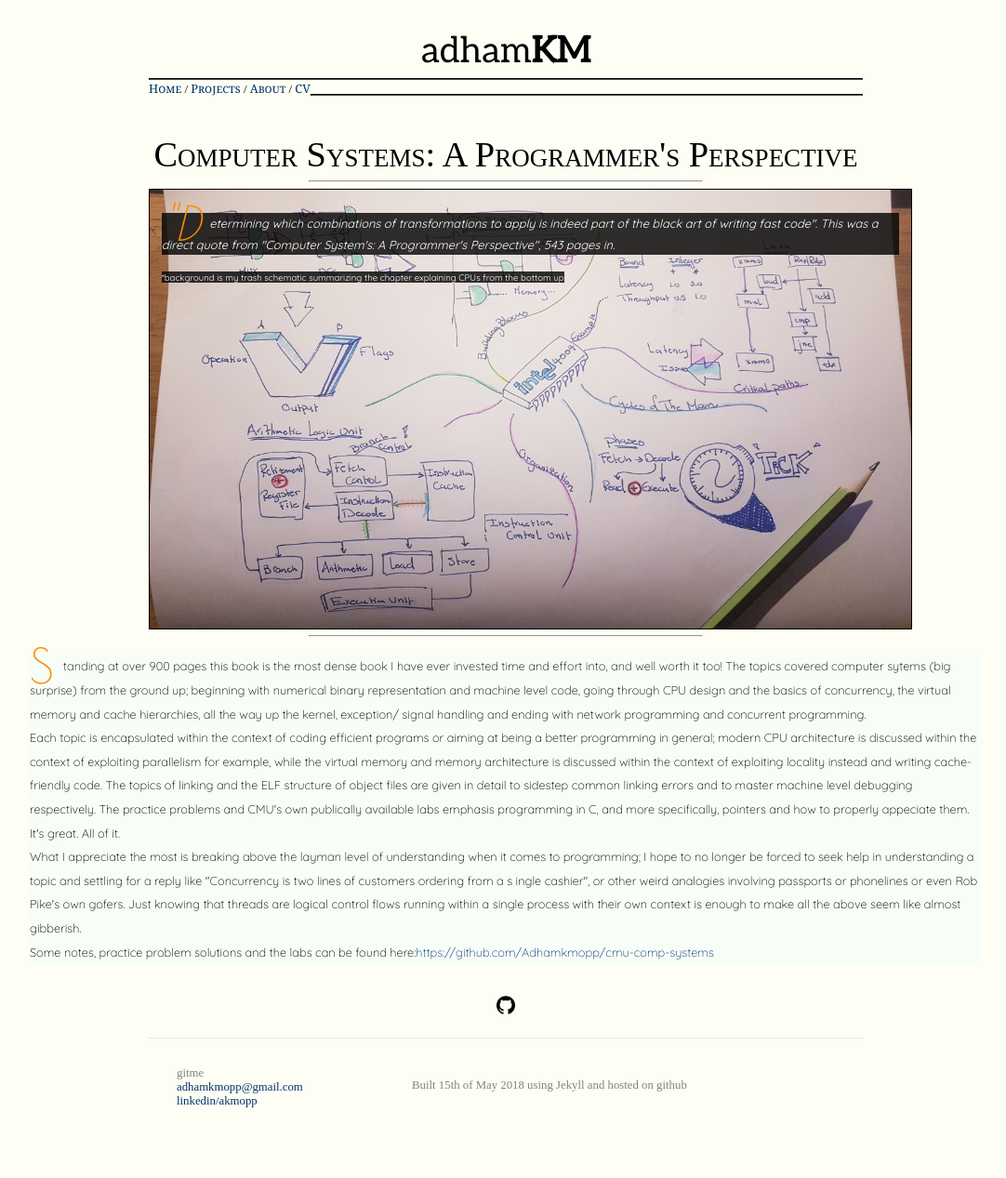
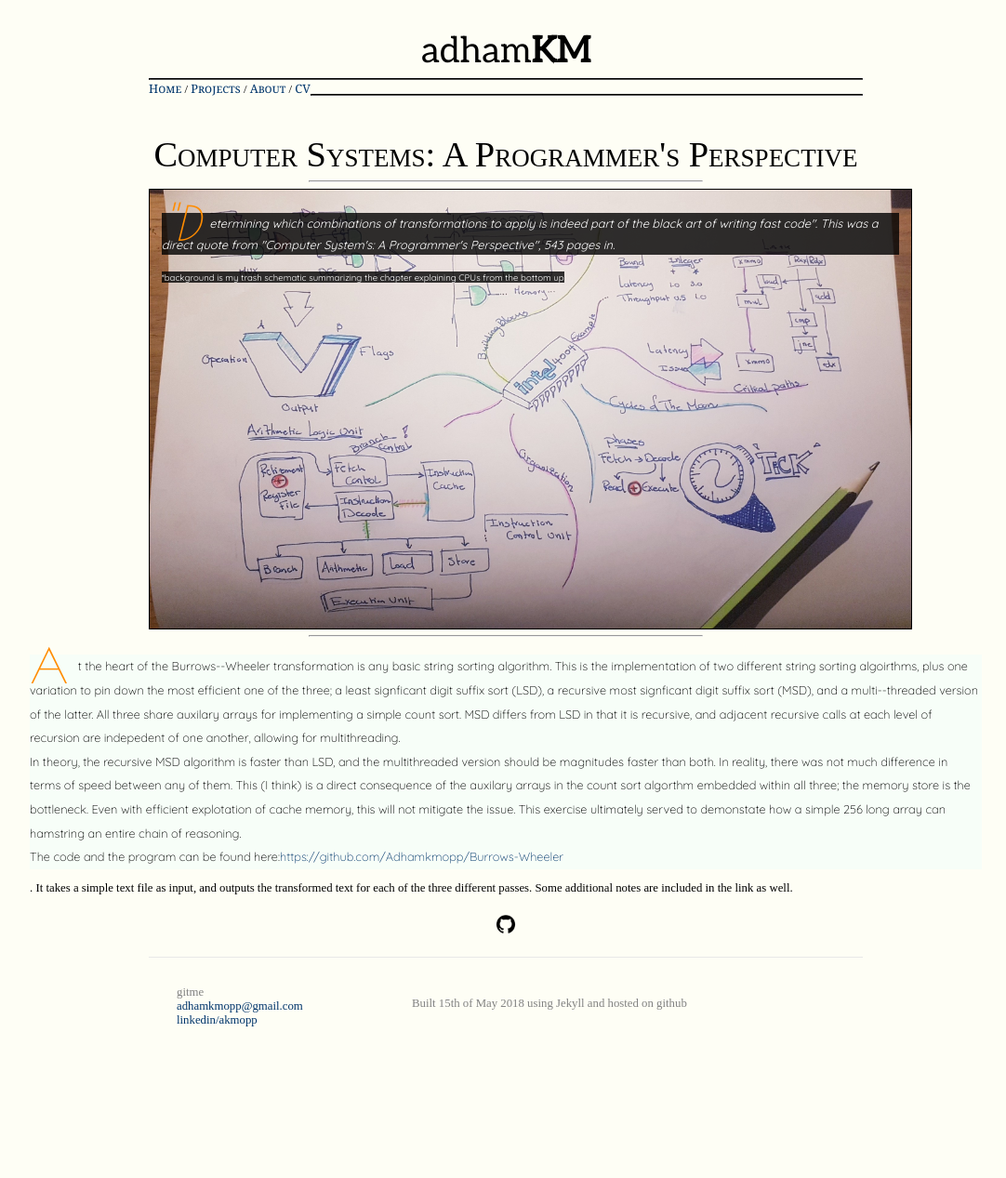
Before and after one commit to Adhamkmopp/gitme, a Jekyll site: the page built from _posts/2019-12-28-The-Burrow-Wheeler-Transformation-Algorithm.html, in a window 1280 px wide. Shown: the whole page at 93% size, without its empty margins (96-1178 px from the left). Built offline with Jekyll 4.4.1, drawn with Linux system fonts in a browser that asks for light colours; after the commit the page ends 1180 px from its top, so only the background shows below that.

Commit message:
Update 2019-12-28-The-Burrow-Wheeler-Transformation-Algorithm.html

```diff
--- a/_posts/2019-12-28-The-Burrow-Wheeler-Transformation-Algorithm.html
+++ b/_posts/2019-12-28-The-Burrow-Wheeler-Transformation-Algorithm.html
@@ -37,22 +37,17 @@ indeed part of the black art of writing fast code\". This was a direct quote fro
 </head>
 <body>
 
-<p class="description">Standing at over 900 pages this book is the most dense book I have ever invested time and effort into, and well worth it too!
-The topics covered computer sytems (big surprise) from the ground up; beginning with numerical binary representation and machine level code,
-going through CPU design and the basics of concurrency, the virtual memory and cache hierarchies, all the way up the kernel,
-exception/ signal handling and ending with network programming and concurrent programming.
+<p class="description">At the heart of the Burrows--Wheeler transformation is any basic string sorting algorithm. This is the implementation of two different
+  string sorting algoirthms, plus one variation to pin down the most efficient one of the three; a least signficant digit suffix sort (LSD), a recursive most signficant digit suffix sort (MSD),
+  and a multi--threaded version of the latter. All three share auxilary arrays for implementing a simple count sort. MSD differs from LSD in that it is recursive,
+  and adjacent recursive calls at each level of recursion are indepedent of one another, allowing for multithreading.
 <br>
-Each topic is encapsulated within the context of coding efficient programs or aiming at being a better programming in general; modern CPU
-architecture is discussed within the context of exploiting parallelism for example, while the virtual memory and memory architecture is
-discussed within the context of exploiting locality instead and writing cache-friendly code. The topics of linking and the ELF structure of object files
-are given in detail to sidestep common linking errors and to master machine level debugging respectively. The practice problems and
-CMU's own publically available labs emphasis programming in C, and more specifically, pointers and how to properly appeciate them. It's great. All of it.
+In theory, the recursive MSD algorithm is faster than LSD, and the multithreaded version should be magnitudes faster than both. In reality, there was not much difference in terms of speed
+between any of them. This (I think) is a direct consequence of the auxilary arrays in the count sort algorthm embedded within all three; the memory store is the bottleneck. Even
+with efficient explotation of cache memory, this will not mitigate the issue. This exercise ultimately served to demonstate how a simple 256 long array can hamstring an entire chain of reasoning.
 <br>
-What I appreciate the most is breaking above the layman level of understanding when it comes to programming; I hope to no longer
-be forced to seek help in understanding a topic and settling for a reply like "Concurrency is two lines of customers ordering from a s
-ingle cashier", or other weird analogies involving passports or phonelines or even Rob Pike's own gofers. Just knowing that threads
-are logical control flows running within a single process with their own context is enough to make all the above seem like almost gibberish.
-<br>
-Some notes, practice problem solutions and the labs can be found here:<a href="https://github.com/Adhamkmopp/cmu-comp-systems">https://github.com/Adhamkmopp/cmu-comp-systems</a></p>
+
+The code and the program can be found here:<a href="https://github.com/Adhamkmopp/Burrows-Wheeler">https://github.com/Adhamkmopp/Burrows-Wheeler</a></p>. It takes a simple text file as input,
+and outputs the transformed text for each of the three different passes. Some additional notes are included in the link as well.
 </body>
 </html>
```
